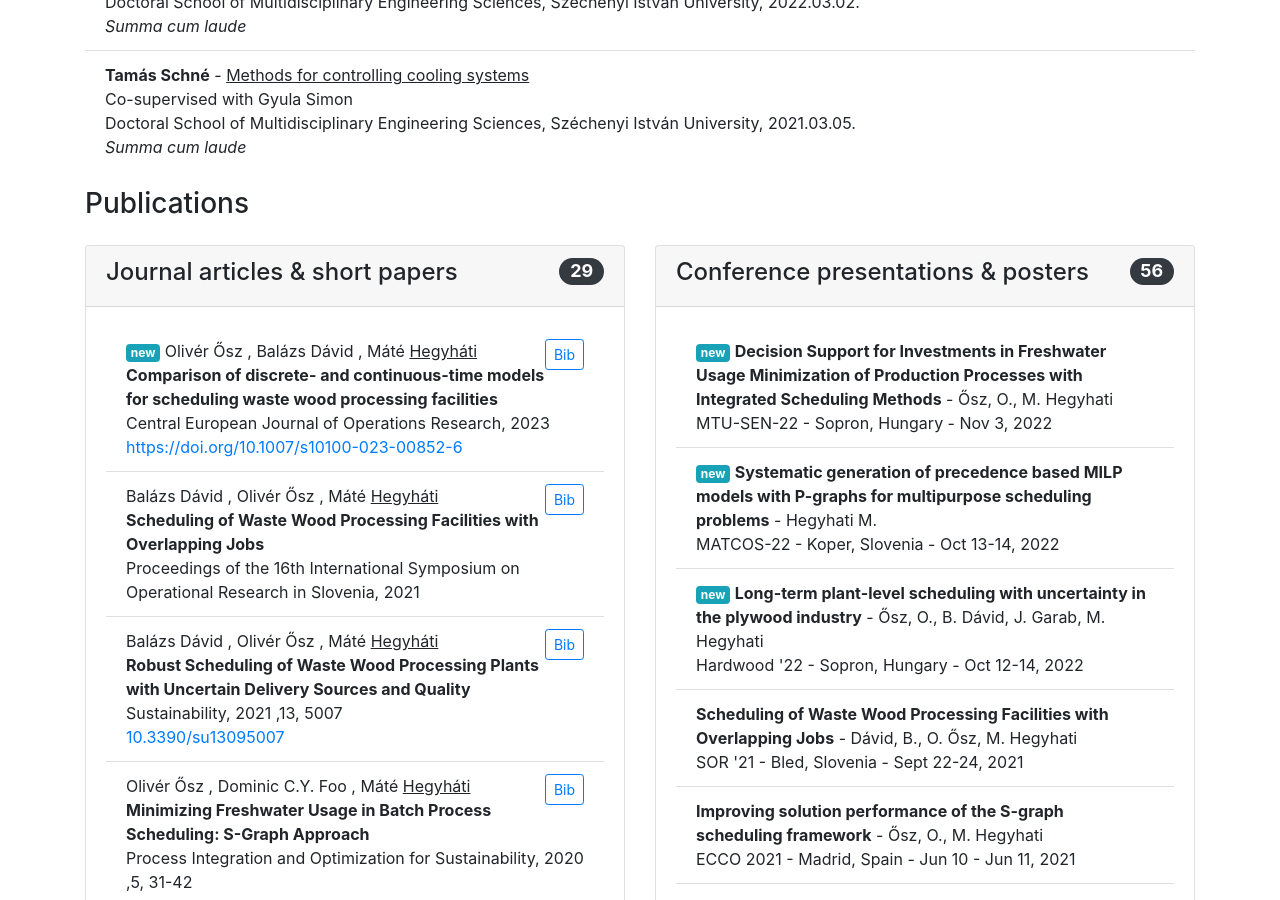
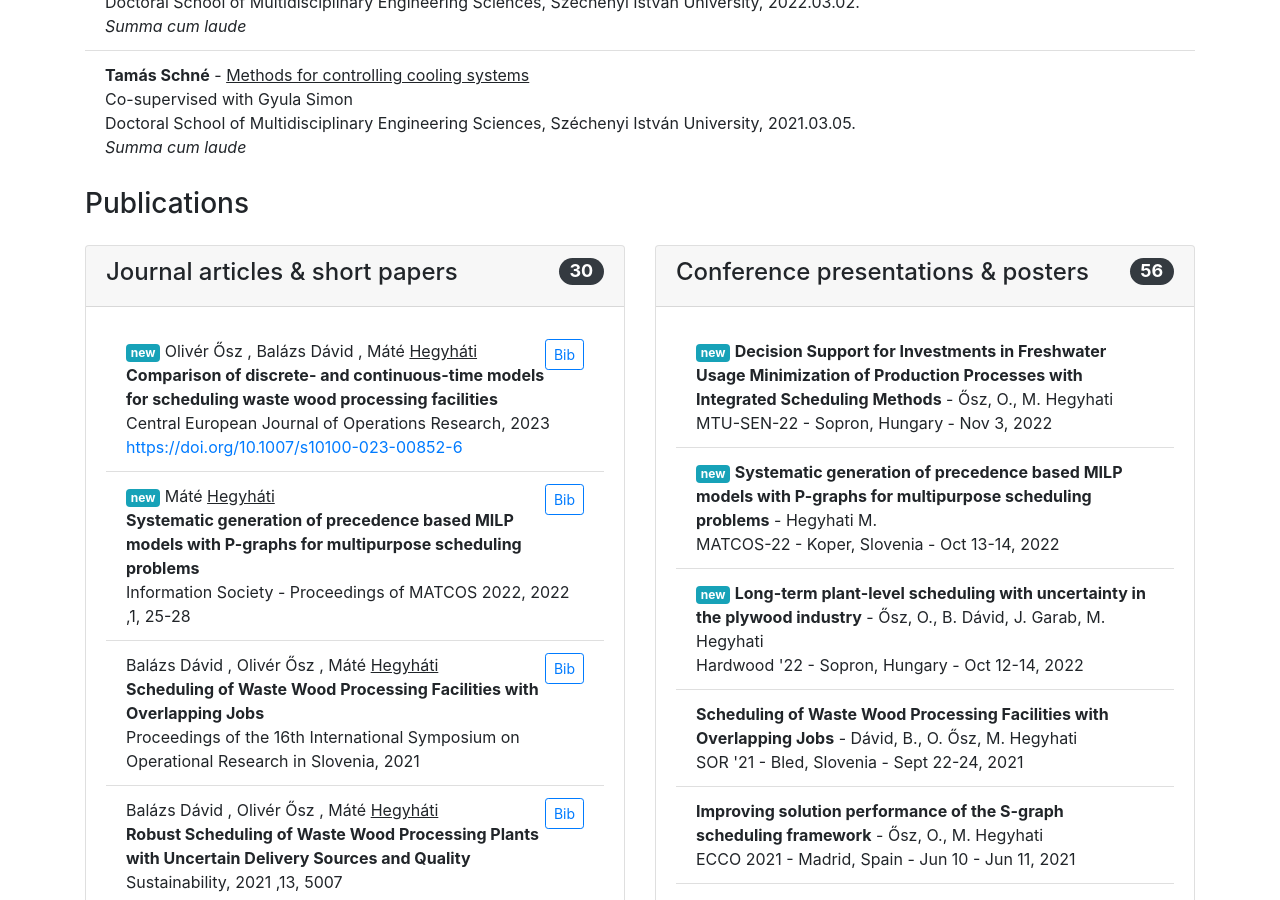
Before and after one commit to hegyhati/hegyhati.github.io, a Jekyll site: the page built from publications.html, in a window 1280 px wide and 900 px high, scrolled down 478 px. Built offline with Jekyll 4.4.1, drawn with Linux system fonts in a browser that asks for light colours; nearby versions of some CDN libraries.

Commit message:
Add MATCOS 20022 article

```diff
--- a/_data/articles.yaml
+++ b/_data/articles.yaml
@@ -14,6 +14,19 @@
   ISBN:
   url: "https://link.springer.com/article/10.1007/s10100-023-00852-6"
   doi: https://doi.org/10.1007/s10100-023-00852-6
+- id: Hegyhati2022
+  type: inproceedings
+  title: Systematic generation of precedence based MILP models with P-graphs for multipurpose scheduling problems
+  author:
+    - family: Hegyháti
+      given: Máté
+  journal: Information Society - Proceedings of MATCOS 2022
+  year: "2022"
+  volume: "1"
+  pages: 25-28
+  ISBN: "978-961-264-248-8"
+  ISSN: "ISSN 2630-371X"
+  url: "http://library.ijs.si/Stacks/Proceedings/InformationSociety/2022/IS2022_Volume-I%20-%20MATCOS.pdf"
 - id: David2021b
   type: incollection
   title: Scheduling of Waste Wood Processing Facilities with Overlapping Jobs
```
